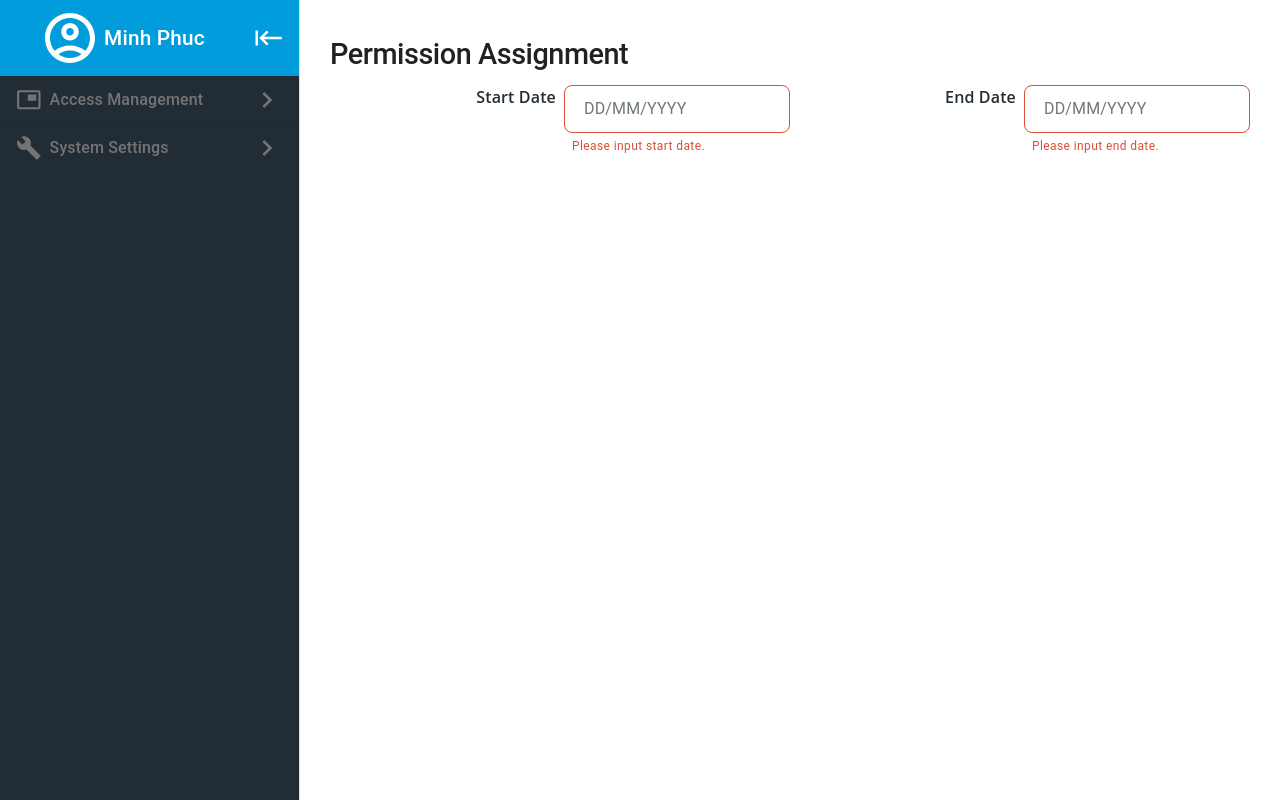
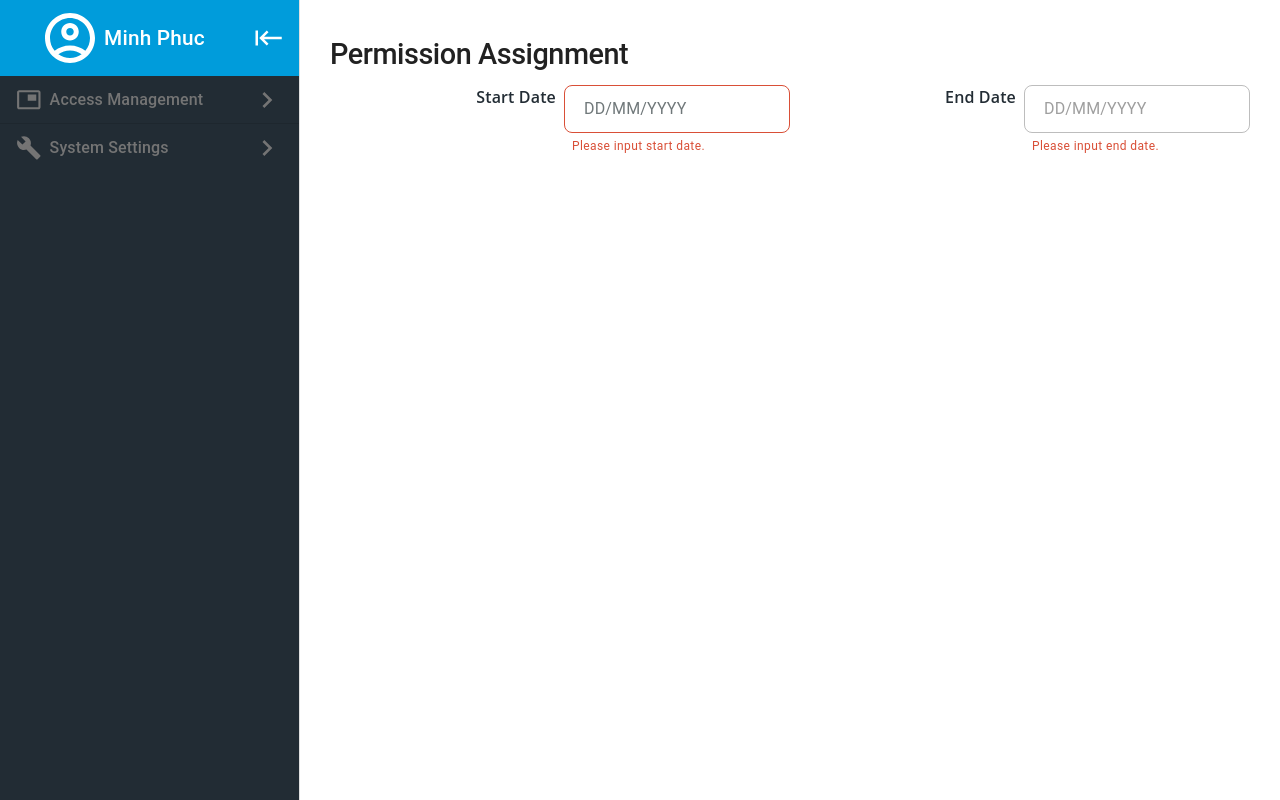
Before and after one commit to PhucDong/sbd-project-fe, a React (Create React App) app: page /access-management/access-permission in a window 1280 px wide. Built offline with nearby package versions, Linux system fonts and the light colour scheme.

Commit message:
Disable end date until start date is selected

```diff
--- a/src/pages/AccessPermission.js
+++ b/src/pages/AccessPermission.js
@@ -292,6 +292,7 @@ function AccessPermission() {
           </Box>
           <DatePicker
             className="select"
+            disabled={accessStartingDate.isValid() ? false : true}
             value={accessEndingDate}
             onChange={handleChangeAccessEndingDate}
             format="DD/MM/YYYY"
```
